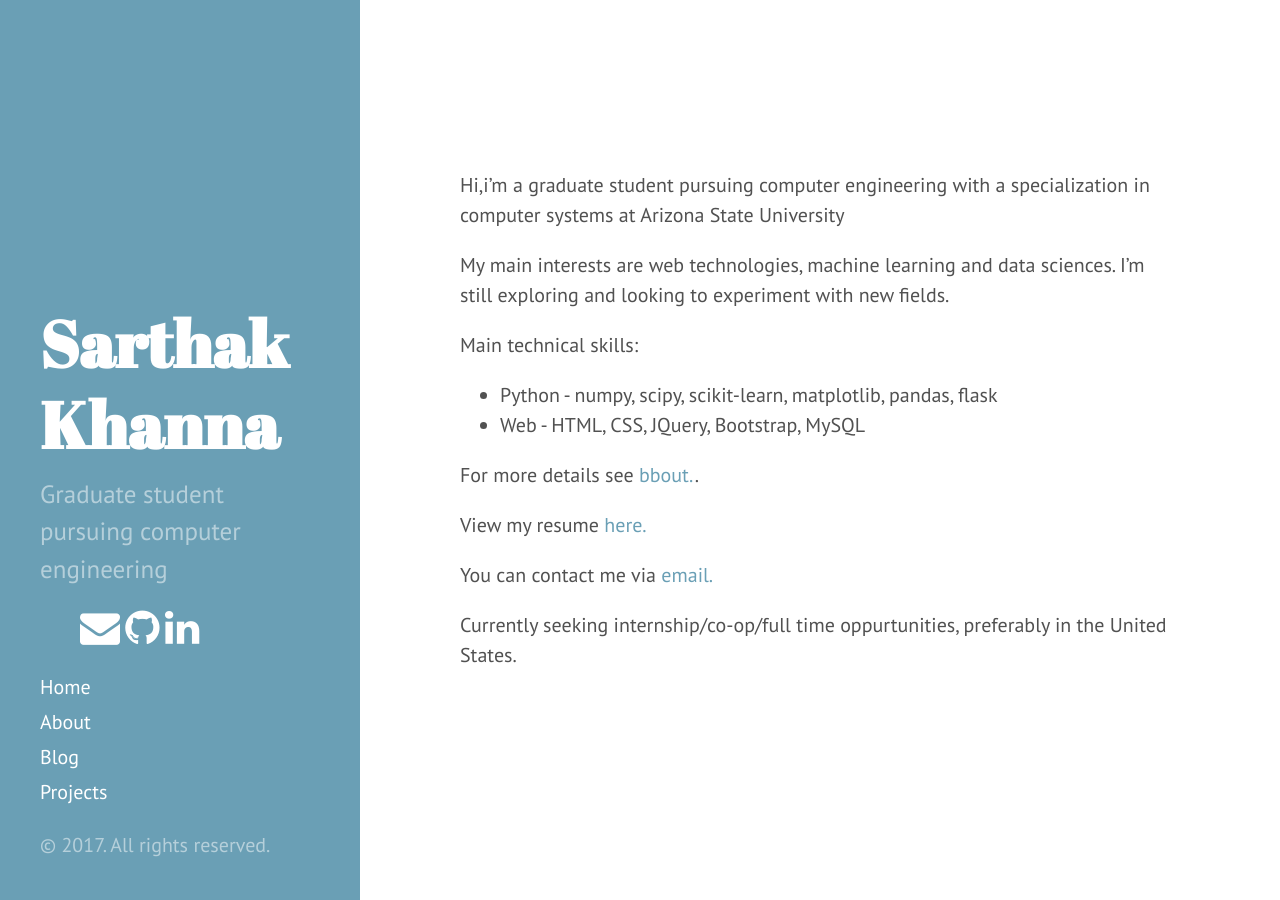
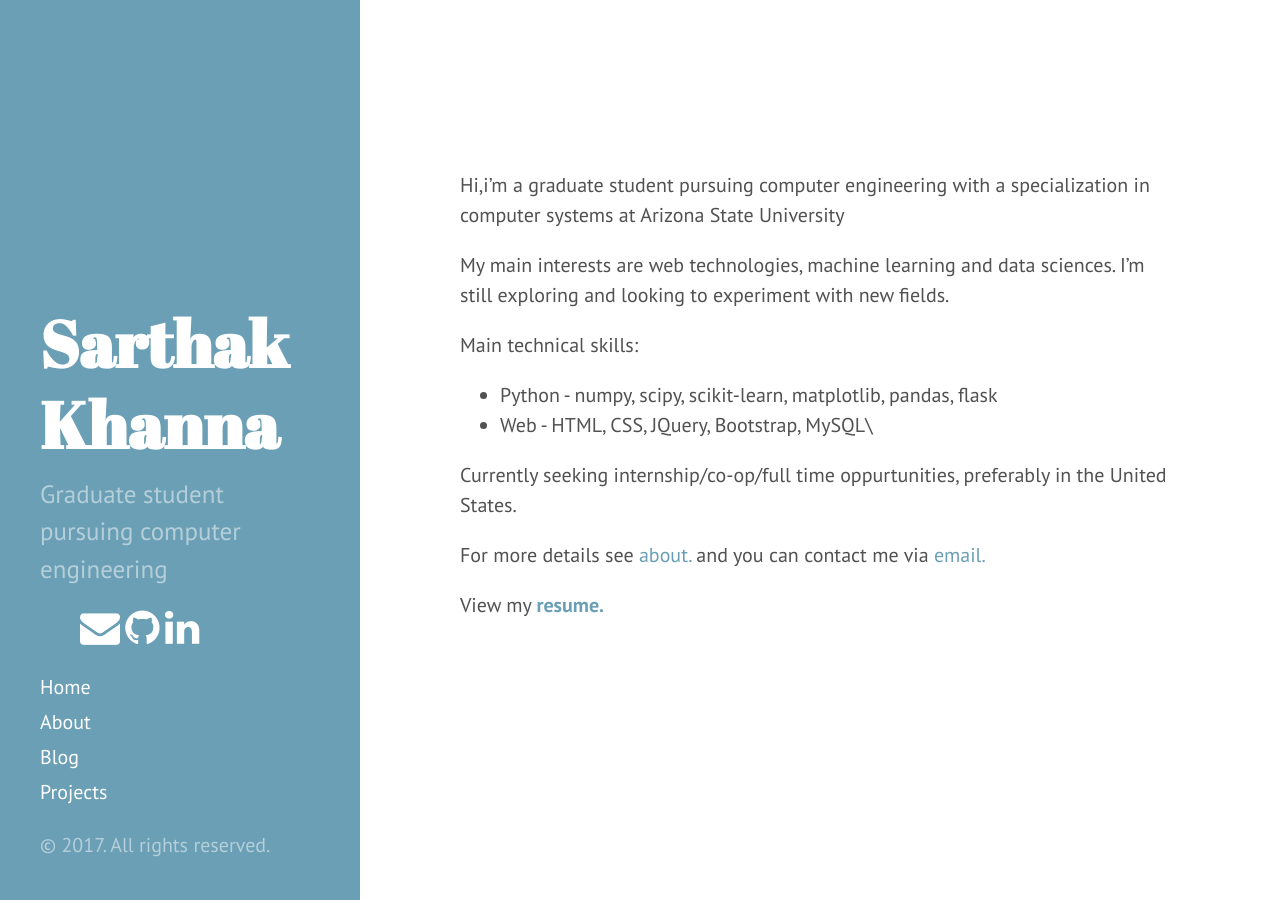
Before and after one commit to khannasarthak/khannasarthak.github.io, a Jekyll site: the page built from index.md, in a window 1280 px wide. Built offline with Jekyll 4.4.1, drawn with Linux system fonts in a browser that asks for light colours; nearby versions of some CDN libraries.

Commit message:
added email
and resume

```diff
--- a/index.md
+++ b/index.md
@@ -9,12 +9,10 @@ My main interests are web technologies, machine learning and data sciences. I'm
 
 Main technical skills:
 +  Python - numpy, scipy, scikit-learn, matplotlib, pandas, flask
-+  Web  - HTML, CSS, JQuery, Bootstrap, MySQL
-
-For more details see [bbout.](http://khannasarthak.github.io/about/).
-
-View my resume  [here.](http://khannasarthak.github.io/SarthakKhannaCV.pdf){:target="_blank"}
-
-You can contact me via [email.](khannasarthak.1994@gmail)
++  Web  - HTML, CSS, JQuery, Bootstrap, MySQL\
 
 Currently seeking internship/co-op/full time oppurtunities, preferably in the United States.
+
+For more details see [about.](http://khannasarthak.github.io/about/) and you can contact me via [email.](khannasarthak.1994@gmail.com)
+
+View my **[resume.](http://khannasarthak.github.io/SarthakKhannaCV.pdf){:target="_blank"}**
```
